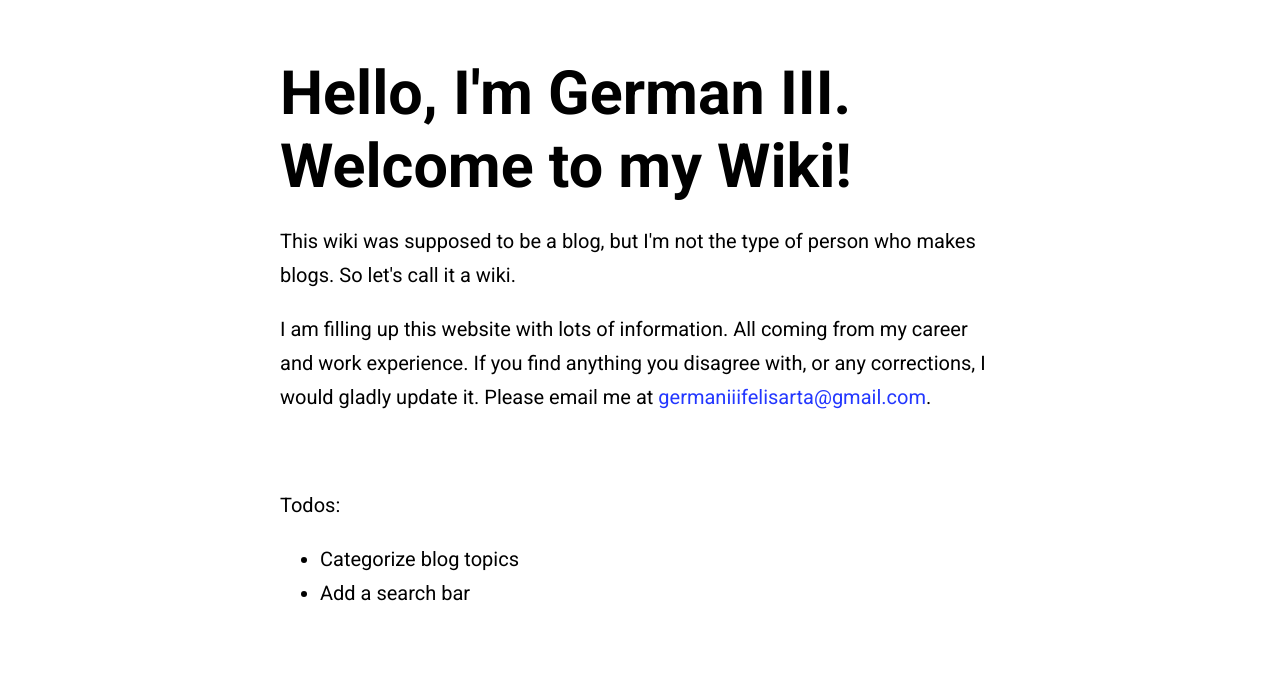
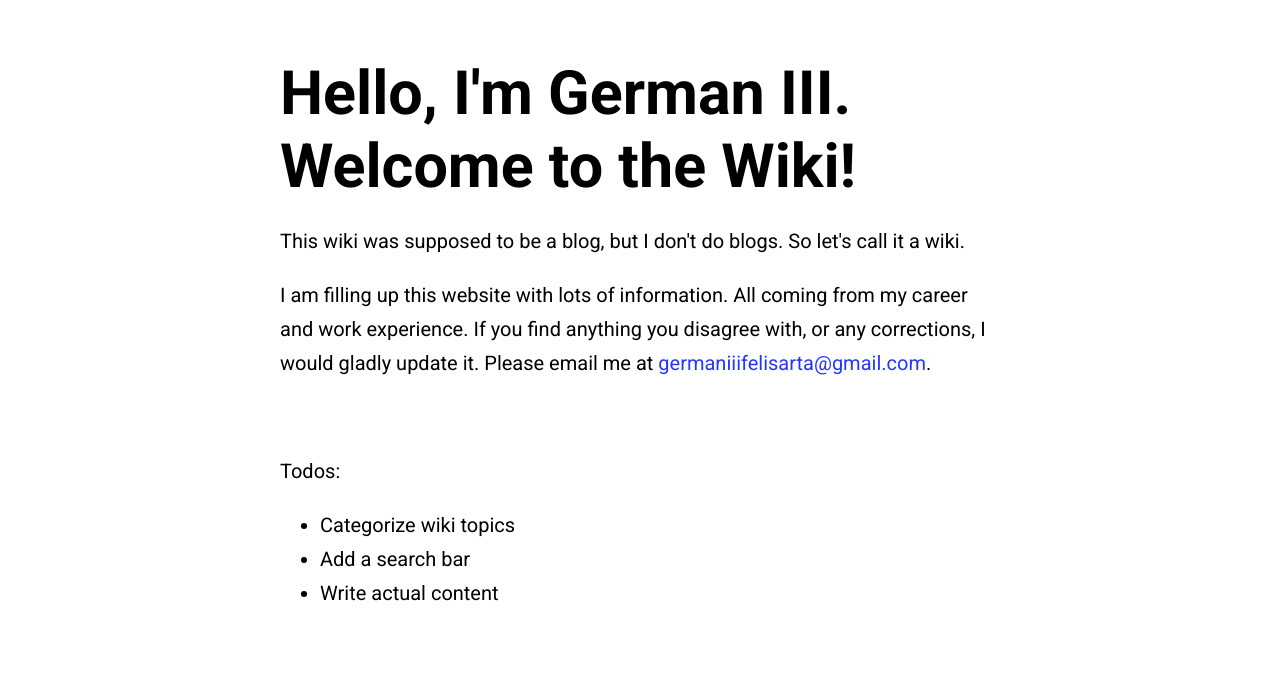
Before and after one commit to germaniii-com/blog.germaniii.com, an Astro site: page / in a window 1280 px wide. Shown: the part 97-784 px from the top of the page. Built offline with nearby package versions, Linux system fonts and the light colour scheme; Astro itself is replaced by a stand-in of ours.

Commit message:
[Update] change welcome page

```diff
--- a/src/pages/index.astro
+++ b/src/pages/index.astro
@@ -13,10 +13,9 @@ import { SITE_TITLE, SITE_DESCRIPTION } from '../consts';
 	<body>
 		<Header />
 		<main>
-			<h1>Hello, I'm German III.<br/> Welcome to my Wiki!</h1>
+			<h1>Hello, I'm German III.<br/> Welcome to the Wiki!</h1>
 			<p>
-				This wiki was supposed to be a blog, but I'm not the type of person
-				who makes blogs. So let's call it a wiki.
+				This wiki was supposed to be a blog, but I don't do blogs. So let's call it a wiki.
 			</p>
 			<p>
 				I am filling up this website
@@ -28,8 +27,9 @@ import { SITE_TITLE, SITE_DESCRIPTION } from '../consts';
 			<p>
 				Todos:
 				<ul>
-					<li>Categorize blog topics</li>
+					<li>Categorize wiki topics</li>
 					<li>Add a search bar</li>
+					<li>Write actual content</li>
 				</ul>
 			</p>
 		</main>
```
